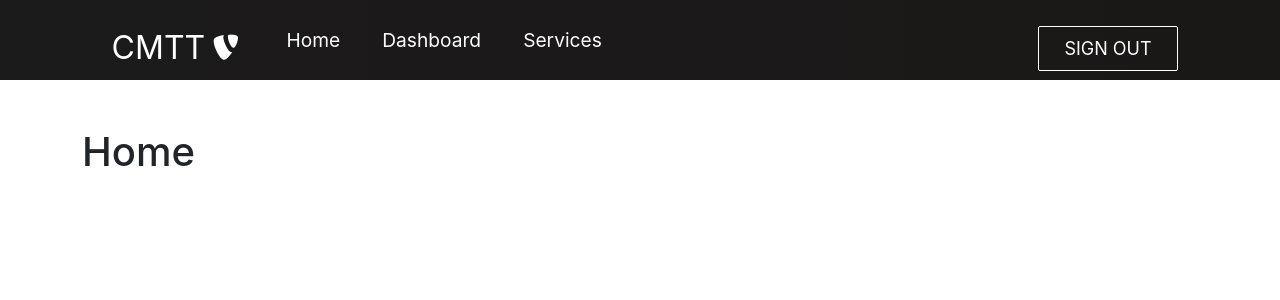
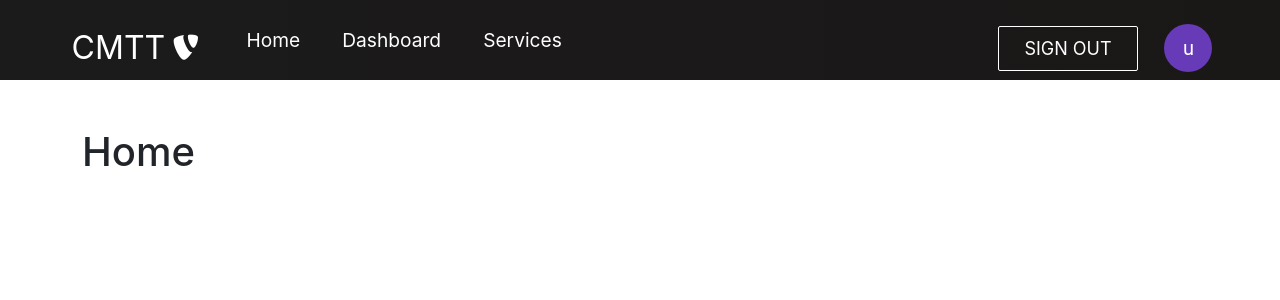
Before and after one commit to SF-341/searchbed, a React (Create React App) app: page / in a window 1280 px wide. Shown: the top 300 px of the page. Built offline with nearby package versions, Linux system fonts and the light colour scheme; no server answers; sample sign-in values are in the browser's storage.

Commit message:
create profile

```diff
--- a/src/components/Navbar.js
+++ b/src/components/Navbar.js
@@ -1,23 +1,33 @@
-import React, { useContext, useState, useEffect } from 'react'
-import { Redirect } from 'react-router-dom'
-import { AuthContext } from './Auth'
-import firebaseConfig from '../config'
+import React, { useContext, useState, useEffect } from "react";
+import { Redirect } from "react-router-dom";
+import { AuthContext } from "./Auth";
+import firebaseConfig from "../config";
 
-import { Button } from './Button';
-import { Link } from 'react-router-dom';
-import './Navbar.css';
+import { makeStyles } from "@material-ui/core/styles";
+import Avatar from "@material-ui/core/Avatar";
+import { deepOrange, deepPurple } from "@material-ui/core/colors";
+import { Button } from "./Button";
+import { Link } from "react-router-dom";
+import "./Navbar.css";
 
 const Navbar = () => {
   const { currentUser } = useContext(AuthContext);
   const [click, setClick] = useState(false);
   const [button, setButton] = useState(true);
+  const [email, setEmail] = useState("");
 
   const handleClick = () => setClick(!click);
   const closeMobileMenu = () => setClick(false);
   const closeMobileMenuSignout = () => {
-    firebaseConfig.auth().signOut()
+    firebaseConfig.auth().signOut();
     setClick(false);
-  }
+  };
+
+  const Auth = firebaseConfig.auth();
+  const user = Auth.currentUser;
+
+
+
 
   const showButton = () => {
     if (window.innerWidth <= 960) {
@@ -28,79 +38,127 @@ const Navbar = () => {
   };
 
   useEffect(() => {
+    if (user !== null){
+      setEmail(user.email);
+    }
     showButton();
   }, []);
 
-  window.addEventListener('resize', showButton);
+  window.addEventListener("resize", showButton);
+
+  const useStyles = makeStyles((theme) => ({
+    root: {
+      display: "flex",
+      "& > *": {
+        margin: theme.spacing(2),
+      },
+    },
+    purple: {
+      color: theme.palette.getContrastText(deepPurple[500]),
+      backgroundColor: deepPurple[500],
+      width: theme.spacing(6),
+      height: theme.spacing(6),
+    },
+  }));
+
+  const classes = useStyles();
 
   return (
     <>
-      <nav className='navbar'>
-        <div className='navbar-container'>
-          <Link to='/' className='navbar-logo' onClick={closeMobileMenu}>
+      <nav className="navbar">
+        <div className="navbar-container">
+          <Link to="/" className="navbar-logo" onClick={closeMobileMenu}>
             CMTT
-            <i class='fab fa-typo3' />
+            <i class="fab fa-typo3" />
           </Link>
-          <div className='menu-icon' onClick={handleClick}>
-            <i className={click ? 'fas fa-times' : 'fas fa-bars'} />
+          <div className="menu-icon" onClick={handleClick}>
+            <i className={click ? "fas fa-times" : "fas fa-bars"} />
           </div>
-          <ul className={click ? 'nav-menu active' : 'nav-menu'}>
-            <li className='nav-item'>
-              <Link to='/' className='nav-links' onClick={closeMobileMenu}>
+          <ul className={click ? "nav-menu active" : "nav-menu"}>
+            <li className="nav-item">
+              <Link to="/" className="nav-links" onClick={closeMobileMenu}>
                 Home
               </Link>
             </li>
-            <li className='nav-item'>
+            <li className="nav-item">
               <Link
-                to='/dashboard'
-                className='nav-links'
+                to="/dashboard"
+                className="nav-links"
                 onClick={closeMobileMenu}
               >
                 Dashboard
               </Link>
             </li>
-            <li className='nav-item'>
+            <li className="nav-item">
               <Link
-                to='/services'
-                className='nav-links'
+                to="/services"
+                className="nav-links"
                 onClick={closeMobileMenu}
               >
                 Services
               </Link>
             </li>
 
-            <li>{!currentUser ? <div><Link
-              to='/LogIn'
-              className='nav-links-mobile'
+            <li>
+              {!currentUser ? (
+                <div>
+                  <Link
+                    to="/LogIn"
+                    className="nav-links-mobile"
                     onClick={closeMobileMenu}
                   >
                     Log In
                   </Link>
                   <Link
-                to='/signup'
-                className='nav-links-mobile'
+                    to="/signup"
+                    className="nav-links-mobile"
                     onClick={closeMobileMenu}
                   >
                     Sign Up
-              </Link></div> :
+                  </Link>
+                </div>
+              ) : (
                 <div
-                className='nav-links-mobile'
+                  className="nav-links-mobile"
                   onClick={closeMobileMenuSignout}
                 >
                   Sign Out
-              </div>}
+                </div>
+              )}
             </li>
           </ul>
 
-          {!currentUser ? button && <Link to='/login' ><Button  buttonStyle='btn--outline' >SIGN&nbsp;IN</Button></Link>
-            : button && <Button buttonStyle='btn--outline'>SIGN&nbsp;OUT</Button>}<>&nbsp;&nbsp;</>
-            {!currentUser ? button && <Link to='/signup' ><Button  buttonStyle='btn--outline' >SIGN&nbsp;UP</Button></Link>
-            : <></>}
-
+          {!currentUser
+            ? button && (
+              <Link to="/login">
+                <Button buttonStyle="btn--outline">SIGN&nbsp;IN</Button>
+              </Link>
+            )
+            : button && (
+              <Button buttonStyle="btn--outline">SIGN&nbsp;OUT</Button>
+            )}
+          <>&nbsp;&nbsp;</>
+          {!currentUser ? (
+            button && (
+              <Link to="/signup">
+                <Button buttonStyle="btn--outline">SIGN&nbsp;UP</Button>
+              </Link>
+            )
+          ) : (
+            <></>
+          )}
+          <div className={classes.root}>
+            {!currentUser ? (
+              <></>
+            ) : (
+              <Link to="/profile" style={{ textDecoration: 'none' }}>
+                <Avatar className={classes.purple}>{email[0]}</Avatar></Link>
+            )}
+          </div>
         </div>
       </nav>
     </>
   );
-}
+};
 
 export default Navbar;
```
Also changed, not shown: src/components/Profile.js (added). Lines whose indentation alone changed are shown as unchanged.
